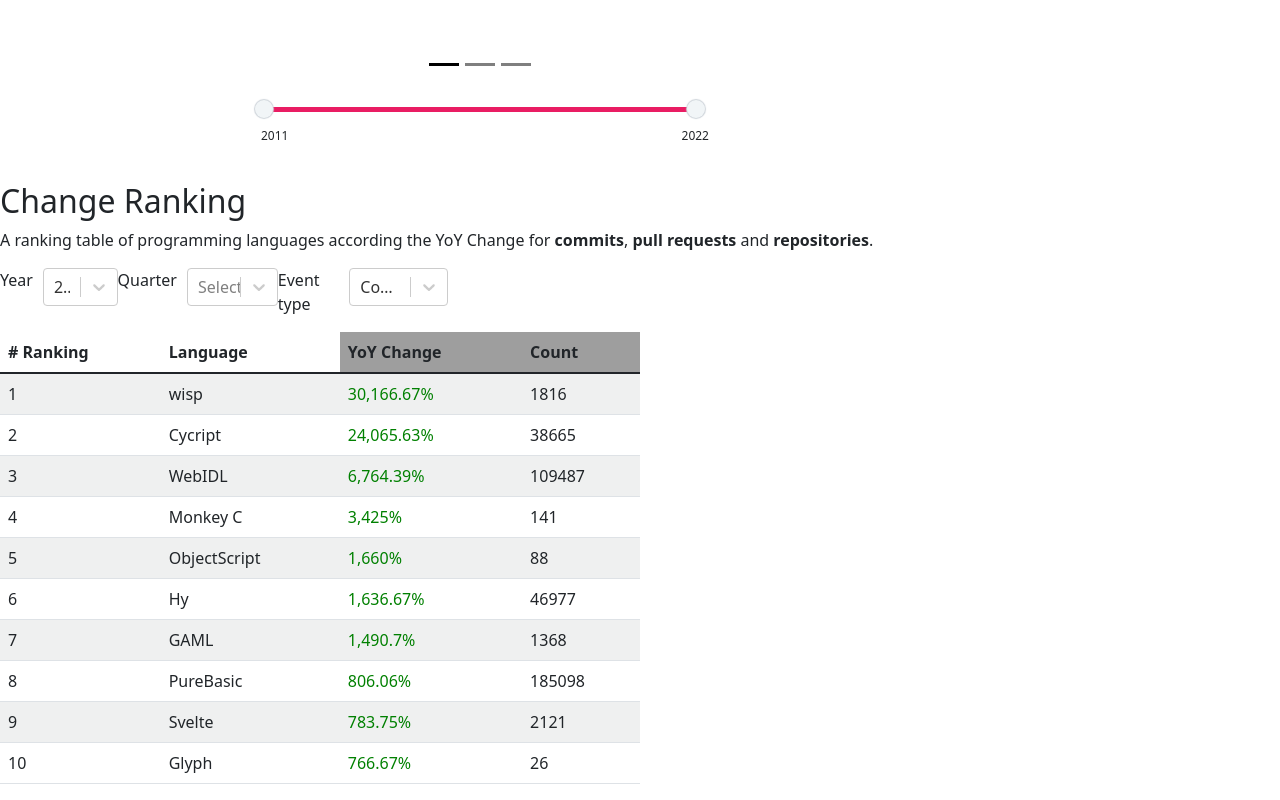
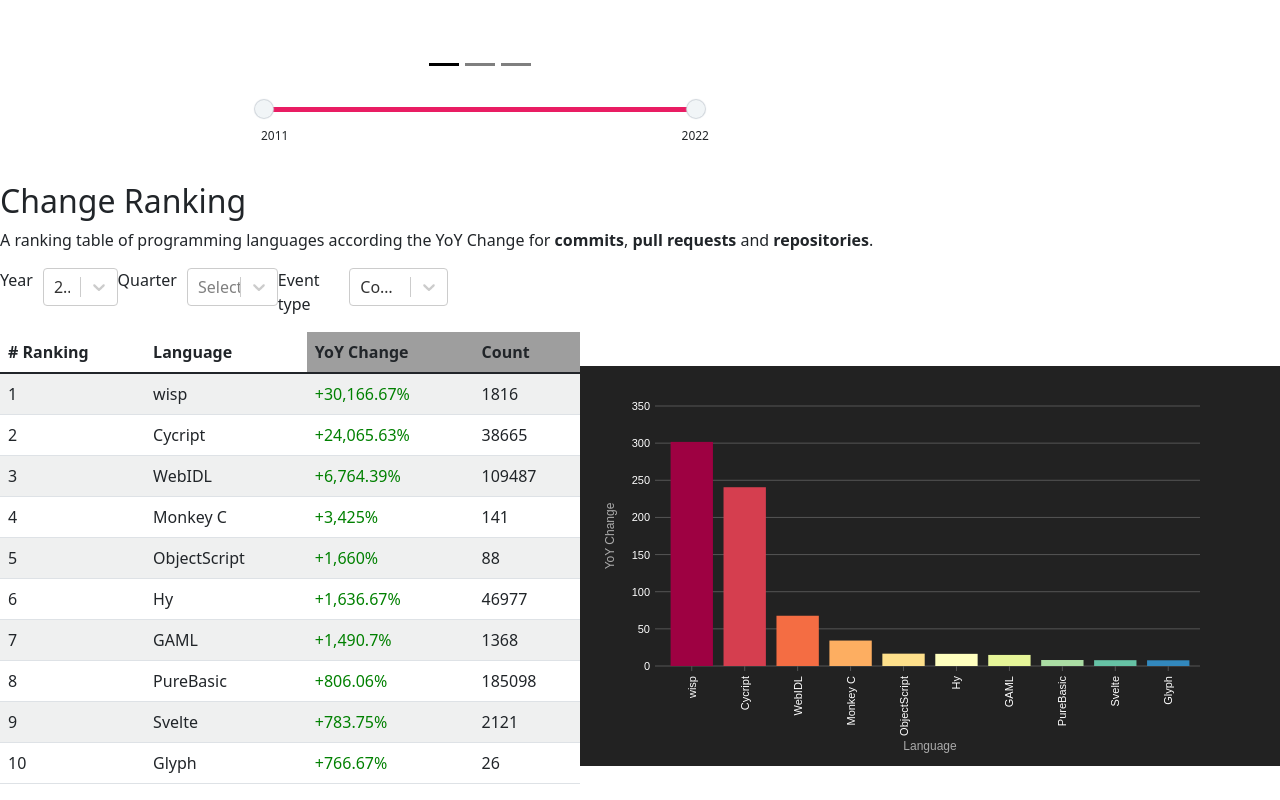
Before and after one commit to amandascm/GLAz, a React (Create React App) app: page /vis in a window 1280 px wide. Shown: the part 527-1327 px from the top of the page. Built offline with nearby package versions, Linux system fonts and the light colour scheme; grey boxes are pictures that could not be loaded.

Commit message:
Add bar chart to reflect table data

```diff
--- a/package.json
+++ b/package.json
@@ -3,6 +3,7 @@
   "version": "0.1.0",
   "private": true,
   "dependencies": {
+    "@nivo/bar": "^0.79.1",
     "@nivo/bump": "^0.79.1",
     "@nivo/core": "^0.79.0",
     "@testing-library/jest-dom": "^5.16.4",
--- a/src/styles/index.css
+++ b/src/styles/index.css
@@ -19,7 +19,7 @@
 */
 
 .table_container {
-  max-width: 50%;
+  max-width: 100%;
   /* max-height: 500px; */
   margin-left: 0;
   overflow: auto;
--- a/src/visualizations/change-ranking/index.tsx
+++ b/src/visualizations/change-ranking/index.tsx
@@ -3,6 +3,7 @@
 import TableBody from '../../components/sortable-table/body';
 import TableHead from '../../components/sortable-table/head';
 import Select from 'react-select';
+import { Bar } from '@nivo/bar';
 
 interface YoYData {
   language_name: string;
@@ -18,6 +19,11 @@
   quarter: number;
   count: number;
   lag_count?: number;
+  change: number;
+}
+
+interface ChartData {
+  language_name: string;
   change: number;
 }
 
@@ -127,7 +133,7 @@
   }
 
   const formatYoYChange = (index: number, data: any) => {
-    return (data * 100).toLocaleString('en-us', { maximumFractionDigits: 2 }) + '%';
+    return '+' + (data * 100).toLocaleString('en-us', { maximumFractionDigits: 2 }) + '%';
   };
 
   const yoyStyles = (data: any) => {
@@ -165,6 +171,33 @@
       });
       setTableData(data.slice(0, top));
       setSortActive({ sortField: sortField, sortOrder: sortOrder });
+    }
+  };
+
+  // Chart params
+  const theme = {
+    background: '#222222',
+    axis: {
+      fontSize: '14px',
+      tickColor: '#eee',
+      ticks: {
+        line: {
+          stroke: '#555555'
+        },
+        text: {
+          fill: '#ffffff'
+        }
+      },
+      legend: {
+        text: {
+          fill: '#aaaaaa'
+        }
+      }
+    },
+    grid: {
+      line: {
+        stroke: '#555555'
+      }
     }
   };
 
@@ -237,6 +270,11 @@
             options={datasetSelectOptions}
           />
         </div>
+        <div
+          style={{
+            display: 'grid',
+            gridTemplateColumns: '1fr 1fr'
+          }}>
           <div className="table_container">
             <table className="table">
               <TableHead
@@ -245,6 +283,48 @@
               <TableBody {...{ columns: columnsYoY, tableData }} />
             </table>
           </div>
+          <div
+            style={{
+              display: 'flex',
+              justifyContent: 'center',
+              alignItems: 'center'
+            }}>
+            <Bar
+              width={700}
+              height={400}
+              margin={{ top: 40, right: 80, bottom: 100, left: 80 }}
+              data={tableData as any[]}
+              padding={0.2}
+              keys={['change']}
+              indexBy="language_name"
+              valueFormat=" >+p"
+              colors={{ scheme: 'spectral' }}
+              enableLabel={false}
+              labelTextColor="inherit:darker(2.4)"
+              labelSkipWidth={8}
+              labelSkipHeight={8}
+              enableGridX={false}
+              colorBy={'indexValue'}
+              axisBottom={{
+                tickSize: 5,
+                tickPadding: 5,
+                tickRotation: -90,
+                legend: 'Language',
+                legendPosition: 'middle',
+                legendOffset: 80
+              }}
+              axisLeft={{
+                tickSize: 5,
+                tickPadding: 5,
+                tickRotation: 0,
+                legend: 'YoY Change',
+                legendPosition: 'middle',
+                legendOffset: -50
+              }}
+              theme={theme}
+            />
+          </div>
+        </div>
       </div>
     </>
   );
```
Also changed, not shown: 1 other file (tests, documents, lock files or other folders). Lines whose indentation alone changed are shown as unchanged.
